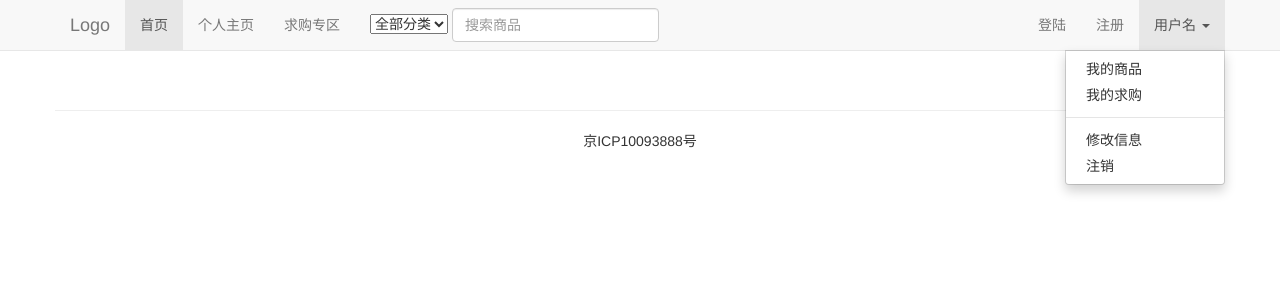
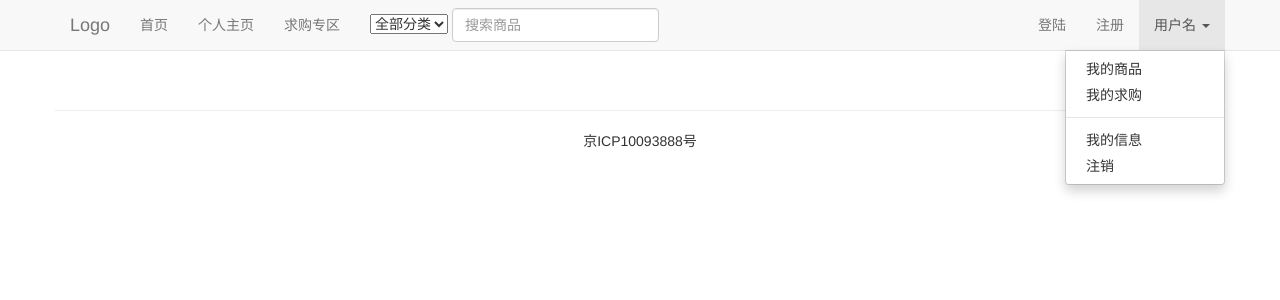
Before and after one commit to huxuan/pku-jishi, a Flask app: page /buy/post in a window 1280 px wide, after a click on "用户名". Shown: the top 300 px of the page. Run offline with Flask 2, Linux system fonts and the light colour scheme; some libraries are stand-ins or nearby versions.

Commit message:
minor change, add dynamic active

```diff
--- a/app/templates/inc/header.html
+++ b/app/templates/inc/header.html
@@ -11,9 +11,9 @@
     </div>
     <div class="navbar-collapse collapse">
         <ul class="nav navbar-nav">
-            <li class="active"><a href="/">首页</a></li>
-            <li><a href="{{ url_for('user_sell') }}">个人主页</a></li>
-            <li><a href="{{ url_for('user_buy') }}">求购专区</a></li>
+            <li {% if request.path == "/" %}class="active"{% endif %}><a href="/">首页</a></li>
+            <li {% if request.path == "/user/sell" or request.path == "/user/buy" or request.path == "/user/message" or request.path == "/user/info" %}class="active"{% endif %}><a href="{{ url_for('user_sell') }}">个人主页</a></li>
+            <li {% if request.path == "/buy" %}class="active"{% endif %}><a href="#">求购专区</a></li>
             <form id="searchForm" class="navbar-form navbar-left" role="search">
                 <div class="form-group">
                     <select name="type">
@@ -34,9 +34,9 @@
             <a href="#" class="dropdown-toggle" data-toggle="dropdown">用户名 <b class="caret"></b></a>
             <ul class="dropdown-menu">
                 <li><a href="/user/buy">我的商品</a></li>
-                <li><a href="/user/seek">我的求购</a></li>
+                <li><a href="/user/sell">我的求购</a></li>
                 <li class="divider"></li>
-                <li><a href="/user/info">修改信息</a></li>
+                <li><a href="/user/info">我的信息</a></li>
                 <li><a href="/user/logout">注销</a></li>
             </ul>
             </li>
```
